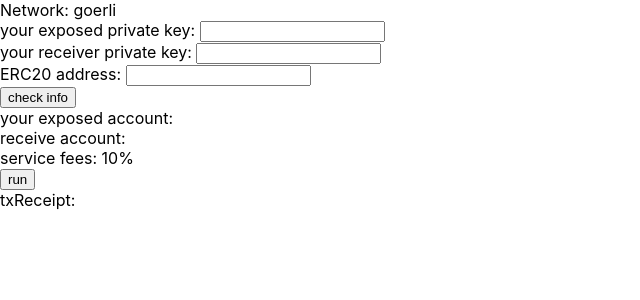
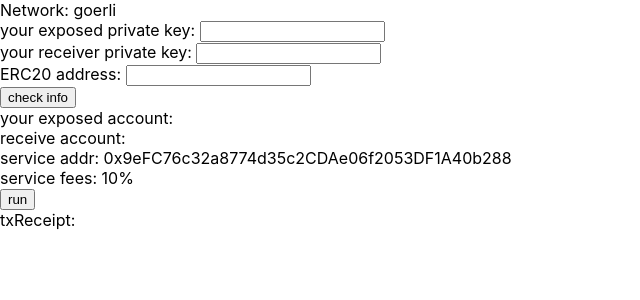
Before and after one commit to TheStarBoys/sweeper-defender, a React app: page / in a window 1280 px wide. Shown: the top 300 px of the page, without its empty margins (0-640 px from the left). Built offline with nearby package versions, Linux system fonts and the light colour scheme; no server answers; what @web3-react/core would draw is missing.

Commit message:
show dev address

```diff
--- a/src/Home.tsx
+++ b/src/Home.tsx
@@ -132,6 +132,7 @@
       <div>
         <div><span>your exposed account: {publicWallet}</span></div>
         <div><span>receive account: {privateWallet}</span></div>
+        <div><span>service addr: {config.devAddr}</span></div>
         <div><span>service fees: {feesPercentage + '%'}</span></div>
         {/* <div><span>you will receive: {ethers.utils.formatEther(receiveAmount)}</span></div> */}
       </div>
```
